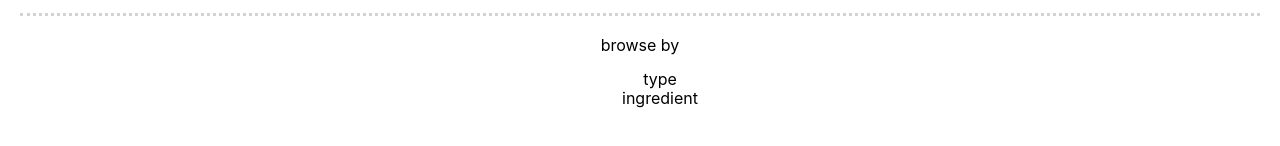
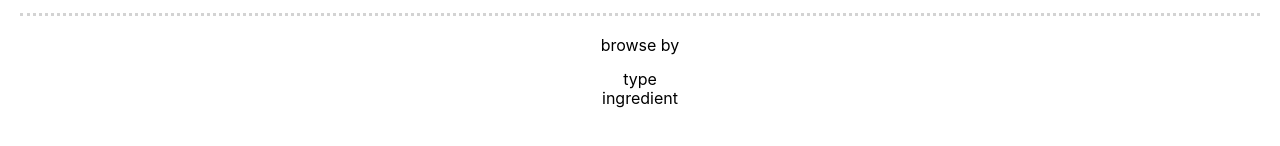
Before and after one commit to aendyeh/khef-frontend, a React (Create React App) app: page / in a window 1280 px wide. Shown: the part 264-410 px from the top of the page. Built offline with nearby package versions, Linux system fonts and the light colour scheme.

Commit message:
Liststyle

```diff
--- a/src/components/StartPage.scss
+++ b/src/components/StartPage.scss
@@ -45,4 +45,10 @@
       margin: 20px 0;
     }
   }
+
+  .browse-container {
+    ul {
+      padding-left: 0;
+    }
+  }
 }
```
